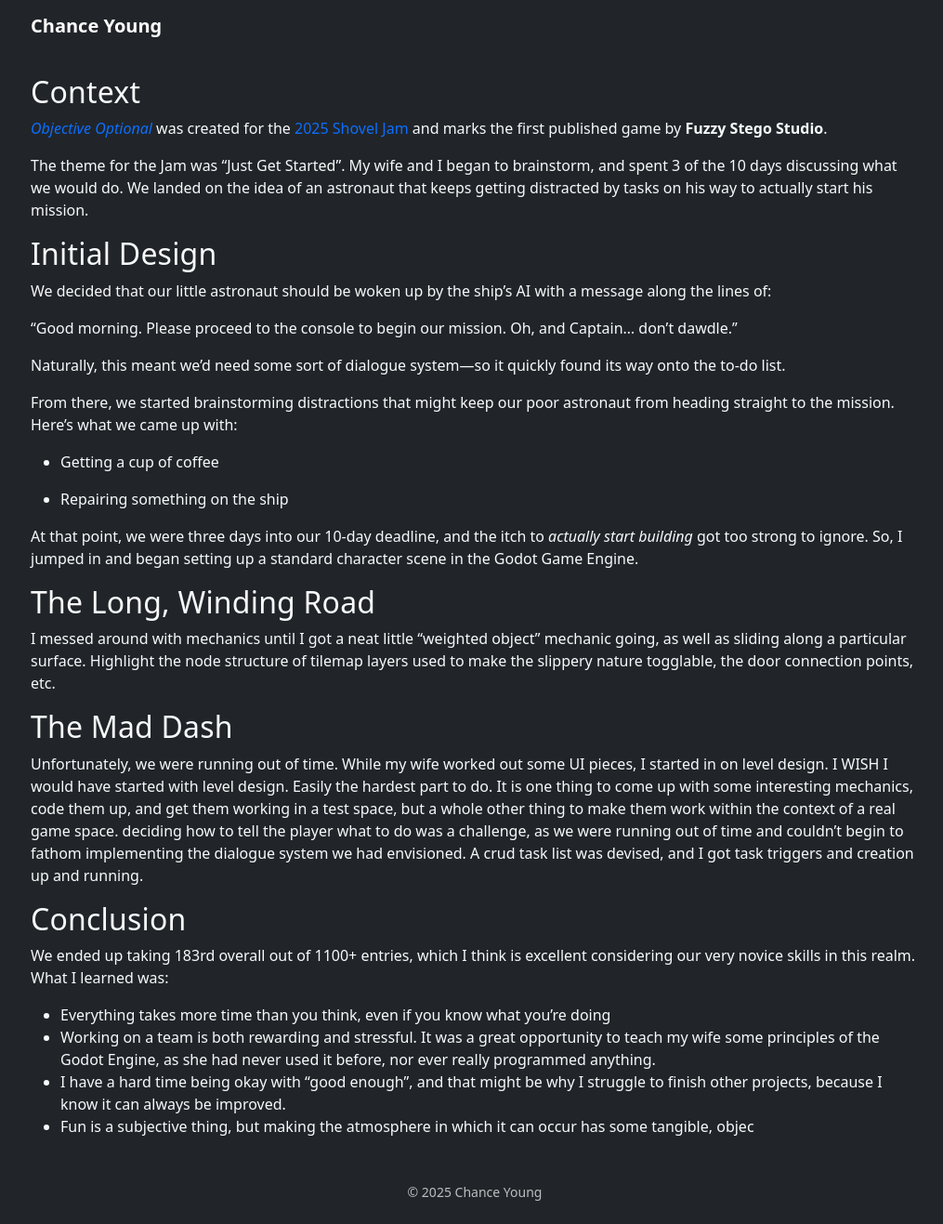
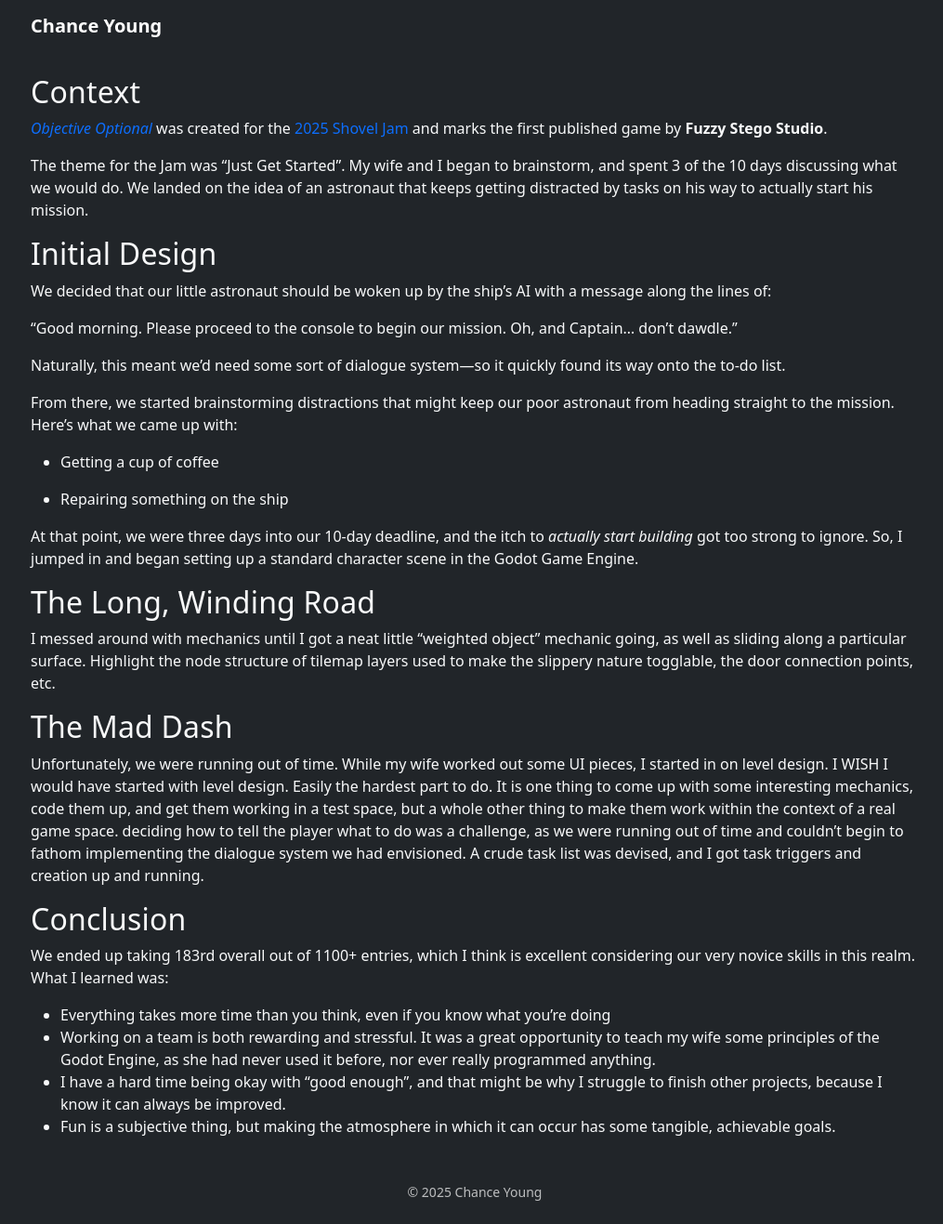
Before and after one commit to ChanceYoung/ChanceYoung.github.io, a Jekyll site: the page built from projects/objectiveoptional.md, in a window 1280 px wide. Shown: the whole page at 93% size, without its empty margins (129-1144 px from the left). Built offline with Jekyll 4.4.1, drawn with Linux system fonts in a browser that asks for light colours.

Commit message:
projects/objectiveoptional.md updated from https://stackedit.io/

```diff
--- a/projects/objectiveoptional.md
+++ b/projects/objectiveoptional.md
@@ -35,7 +35,7 @@ At that point, we were three days into our 10-day deadline, and the itch to _act
 I messed around with mechanics until I got a neat little "weighted object" mechanic going, as well as sliding along a particular surface. Highlight the node structure of tilemap layers used to make the slippery nature togglable, the door connection points, etc.
 
 ## The Mad Dash
-Unfortunately, we were running out of time. While my wife worked out some UI pieces, I started in on level design. I WISH I would have started with level design. Easily the hardest part to do. It is one thing to come up with some interesting mechanics, code them up, and get them working in a test space, but a whole other thing to make them work within the context of a real game space. deciding how to tell the player what to do was a challenge, as we were running out of time and couldn't begin to fathom implementing the dialogue system we had envisioned. A crud task list was devised, and I got task triggers and creation up and running.
+Unfortunately, we were running out of time. While my wife worked out some UI pieces, I started in on level design. I WISH I would have started with level design. Easily the hardest part to do. It is one thing to come up with some interesting mechanics, code them up, and get them working in a test space, but a whole other thing to make them work within the context of a real game space. deciding how to tell the player what to do was a challenge, as we were running out of time and couldn't begin to fathom implementing the dialogue system we had envisioned. A crude task list was devised, and I got task triggers and creation up and running.
 
 ## Conclusion
 
@@ -44,10 +44,10 @@ We ended up taking 183rd overall out of 1100+ entries, which I think is excellen
 - Everything takes more time than you think, even if you know what you're doing
 - Working on a team is both rewarding and stressful. It was a great opportunity to teach my wife some principles of the Godot Engine, as she had never used it before, nor ever really programmed anything.
 - I have a hard time being okay with "good enough", and that might be why I struggle to finish other projects, because I know it can always be improved.
-- Fun is a subjective thing, but making the atmosphere in which it can occur has some tangible, objec
+- Fun is a subjective thing, but making the atmosphere in which it can occur has some tangible, achievable goals.
 
 
 <!--stackedit_data:
-eyJoaXN0b3J5IjpbLTIwOTA1MTE5NTksLTEwNTA2NzM0NzUsNj
+eyJoaXN0b3J5IjpbLTE5MDEzMDEyMjEsLTEwNTA2NzM0NzUsNj
 c0NzMxNDg2LC02NTM3MzI0MTEsOTkxMzczOTgzXX0=
 -->
```
